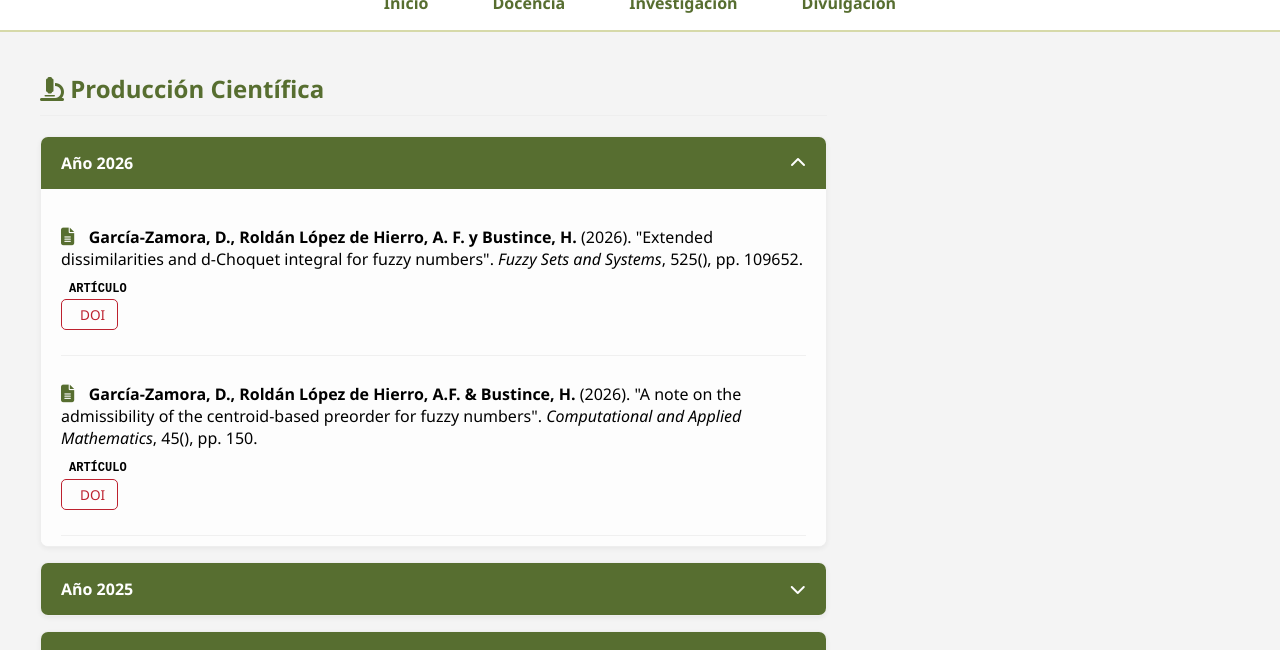
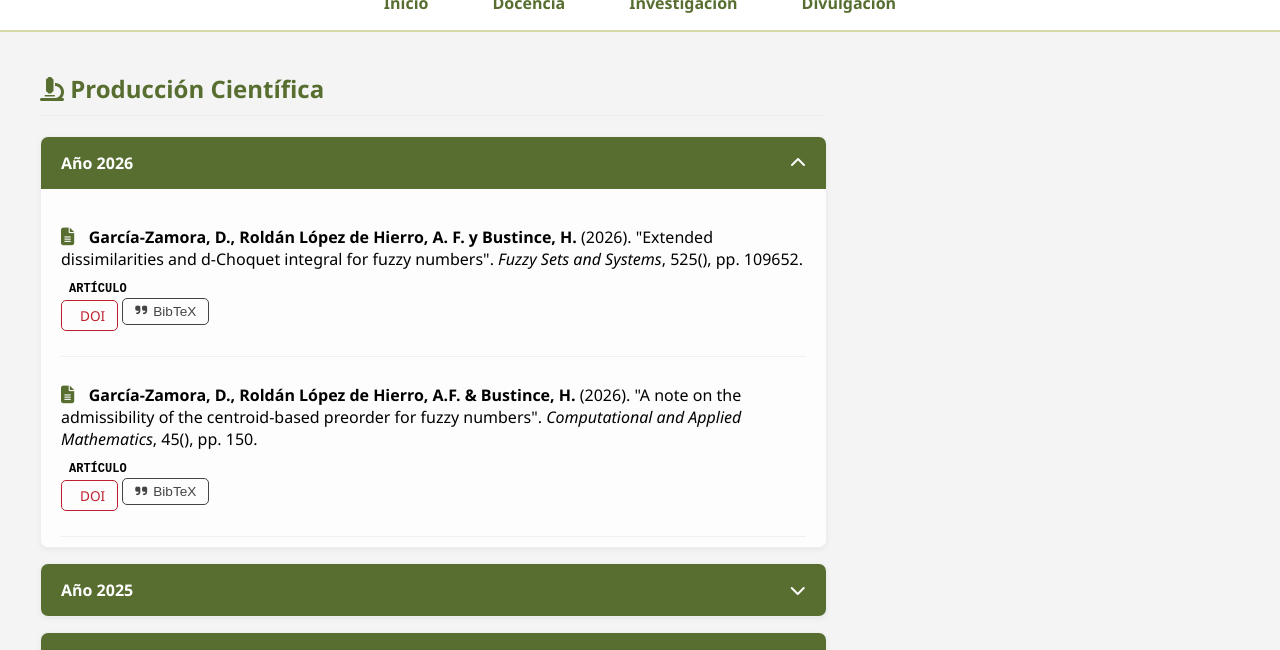
Before and after one commit to dgzamora/dgzamora.github.io, a Jekyll site: the page built from investigacion.html, in a window 1280 px wide and 900 px high, cut to the strip 250-900 px from the top of the window. Built offline with Jekyll 4.4.1, drawn with Linux system fonts in a browser that asks for light colours; a style sheet for code colours, icons or effects is not loaded.

Commit message:
research_v6

```diff
--- a/investigacion.html
+++ b/investigacion.html
@@ -60,21 +60,17 @@ title: Investigación
                         {% endif %}
 
                         {% if pub.bibtex %}
-                            <div id="bib-{{ forloop.index }}" class="bibtex-container" style="display: none;">
-                                <pre>{{ pub.bibtex }}</pre>
-                                <button class="btn-copy" onclick="copyBib('bib-{{ forloop.index }}')">Copiar</button>
-                            </div>
+                            <button onclick="toggleBibtex('bib-{{ bloque.anio }}-{{ forloop.index }}')" class="btn-pub bib" title="Mostrar BibTeX">
+                                <i class="fas fa-quote-right"></i> BibTeX
+                            </button>
                         {% endif %}
                     </div>
                 </div>
 
                 {% if pub.bibtex %}
-                <div id="bib-{{ bloque.anio }}-{{ forloop.index }}" class="bibtex-box" style="display: none;">
-                    <div class="bibtex-header">
-                        <span>Formato BibTeX</span>
-                        <button class="btn-copy-mini" onclick="copyBibtex('pre-{{ bloque.anio }}-{{ forloop.index }}', this)">Copiar</button>
-                    </div>
-                    <pre><code id="pre-{{ bloque.anio }}-{{ forloop.index }}">{{ pub.bibtex }}</code></pre>
+                <div id="bib-{{ forloop.index }}" class="bibtex-container" style="display: none;">
+                    <pre>{{ pub.bibtex }}</pre>
+                    <button class="btn-copy" onclick="copyBib('bib-{{ forloop.index }}')">Copiar</button>
                 </div>
                 {% endif %}
             </div>
```
